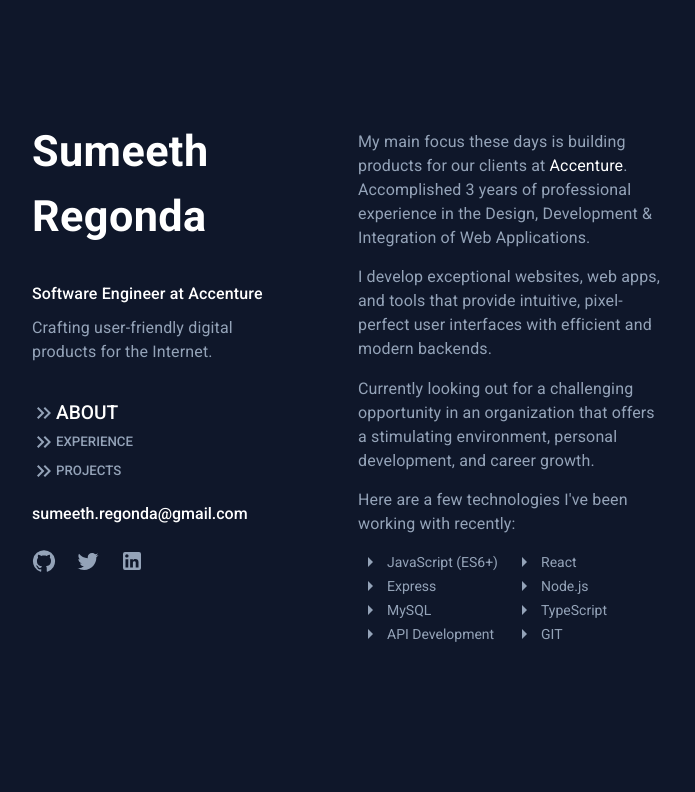
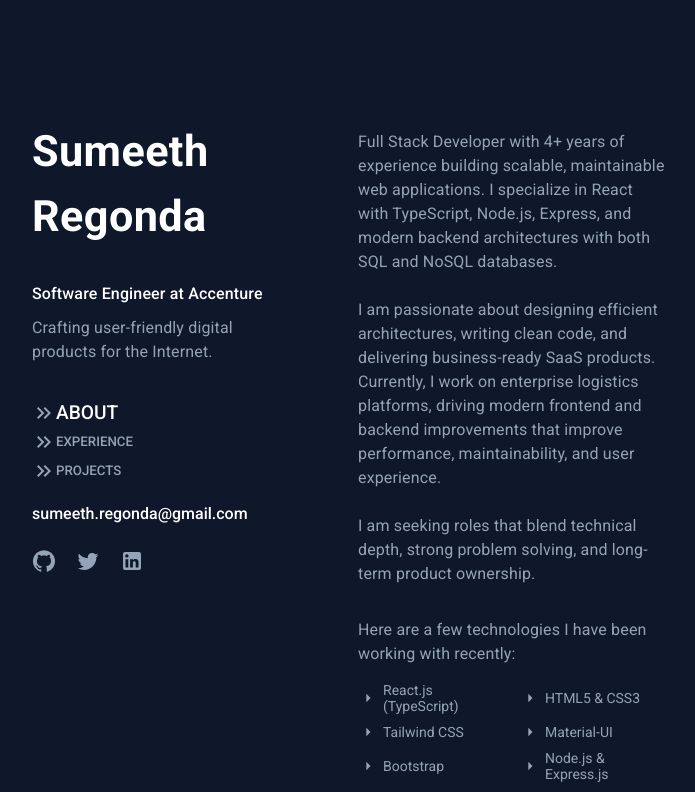
Before and after one commit to rsumeeth/portfolio-v1, a React (Vite) app: page / in a window 1280 px wide. Shown: the top 792 px of the page, without its empty margins (306-1001 px from the left). Built offline with nearby package versions, Linux system fonts and the light colour scheme.

Commit message:
REG-1 Sumeeth regonda update

```diff
--- a/index.html
+++ b/index.html
@@ -4,6 +4,14 @@
     <meta charset="UTF-8" />
     <link rel="icon" type="image/svg+xml" href="/vite.svg" />
     <meta name="viewport" content="width=device-width, initial-scale=1.0" />
+    <!-- Google tag (gtag.js) -->
+    <script async src="https://www.googletagmanager.com/gtag/js?id=G-M2NKVBWWG1"></script>
+    <script>
+      window.dataLayer = window.dataLayer || [];
+      function gtag(){dataLayer.push(arguments);}
+      gtag('js', new Date());
+      gtag('config', 'G-M2NKVBWWG1');
+    </script>
     <title>Sumeeth Regonda</title>
     <script type="text/javascript">
       (function (c, l, a, r, i, t, y) {
--- a/src/Components/About.jsx
+++ b/src/Components/About.jsx
@@ -12,60 +12,66 @@
 };
 
 const technologies = [
-  "JavaScript (ES6+)",
-  "React",
-  "Express",
-  "Node.js",
+  "React.js (TypeScript)",
+  "HTML5 & CSS3",
+  "Tailwind CSS",
+  "Material-UI",
+  "Bootstrap",
+  "Node.js & Express.js",
+  "Ruby on Rails",
+  "Java (Spring Boot)",
   "MySQL",
-  "TypeScript",
-  "API Development",
-  "GIT",
+  "PostgreSQL",
+  "MongoDB",
+  "REST APIs",
+  "Git & GitHub",
+  "Jest & React Testing Library",
 ];
 
 export default function About() {
   return (
     <Grid pt={15}>
-      <Typography sx={{ color: "#94A3B8", paddingBottom: "5%" }}>
-        My main focus these days is building products for our clients at{" "}
-        <a
-          style={{ color: "white", textDecoration: "none" }}
-          href="https://accenture.com"
-        >
-          Accenture
-        </a>
-        . Accomplished 3 years of professional experience in the Design,
-        Development & Integration of Web Applications.
+
+
+      <Typography sx={{ color: "#94A3B8", paddingBottom: "1.5rem" }}>
+        Full Stack Developer with 4+ years of experience building scalable,
+        maintainable web applications. I specialize in React with TypeScript,
+        Node.js, Express, and modern backend architectures with both SQL and
+        NoSQL databases.
       </Typography>
 
-      <Typography sx={{ color: "#94A3B8", paddingBottom: "5%" }}>
-        I develop exceptional websites, web apps, and tools that provide
-        intuitive, pixel-perfect user interfaces with efficient and modern
-        backends.
+      <Typography sx={{ color: "#94A3B8", paddingBottom: "1.5rem" }}>
+        I am passionate about designing efficient architectures, writing clean
+        code, and delivering business-ready SaaS products. Currently, I work on
+        enterprise logistics platforms, driving modern frontend and backend
+        improvements that improve performance, maintainability, and user
+        experience.
       </Typography>
 
-      <Typography sx={{ color: "#94A3B8", paddingBottom: "5%" }}>
-        Currently looking out for a challenging opportunity in an organization
-        that offers a stimulating environment, personal development, and career
-        growth.
+      <Typography sx={{ color: "#94A3B8", paddingBottom: "2rem" }}>
+        I am seeking roles that blend technical depth, strong problem solving,
+        and long-term product ownership.
       </Typography>
 
-      <Typography sx={{ color: "#94A3B8" }}>
-        Here are a few technologies I've been working with recently:
+      <Typography sx={{ color: "#94A3B8", paddingBottom: "1rem" }}>
+        Here are a few technologies I have been working with recently:
       </Typography>
 
       <ul
         style={{
           color: "#94A3B8",
           display: "grid",
-          gridTemplateColumns: "repeat(2, minmax(140px, 200px))",
+          gridTemplateColumns: "repeat(2, minmax(140px, 220px))",
+          gap: "0.5rem 1rem",
           fontSize: "14px",
           listStyle: "none",
           paddingInlineStart: "0px",
+          margin: 0,
         }}
       >
         {technologies.map((tech, index) => (
           <li key={index} style={listItemStyle}>
-            <ArrowRightIcon sx={arrowIconStyle} />
+            <ArrowRightIcon sx={arrowIconStyle} fontSize="small" />
             {tech}
           </li>
         ))}
```
Also changed, not shown: 2 other files (tests, documents, lock files or other folders).
